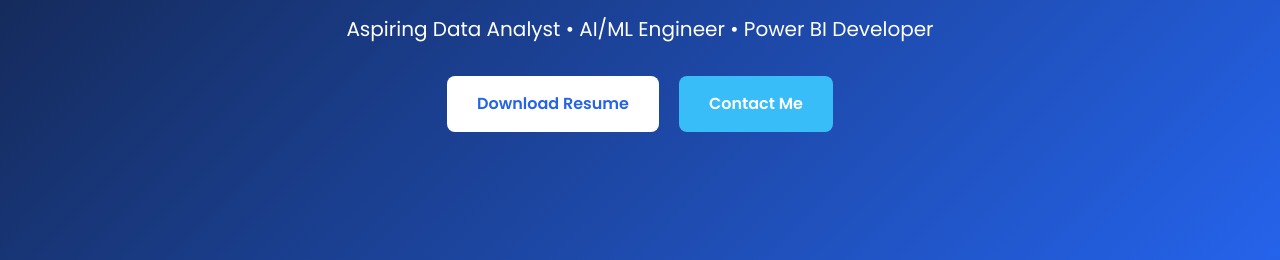
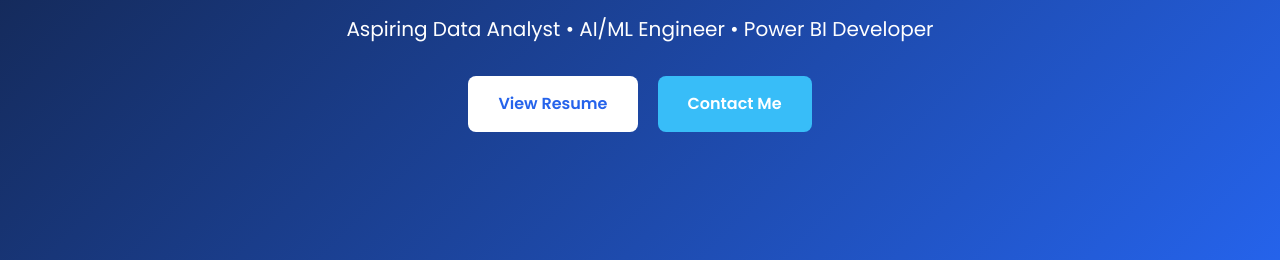
Before and after one commit to hemshree-bhagavathi-s/Portfolio, a plain HTML site: page index.html in a window 1280 px wide. Shown: the part 540-800 px from the top of the page. Drawn offline with Linux system fonts and the light colour scheme.

```diff
--- a/index.html
+++ b/index.html
@@ -57,8 +57,8 @@
 
         <div class="buttons">
 
-            <a href="resume.pdf" class="btn" download>
-                Download Resume
+            <a href="Resume.pdf" class="btn" target="_blank">
+                View Resume
             </a>
 
             <a href="#contact" class="btn2">
```
